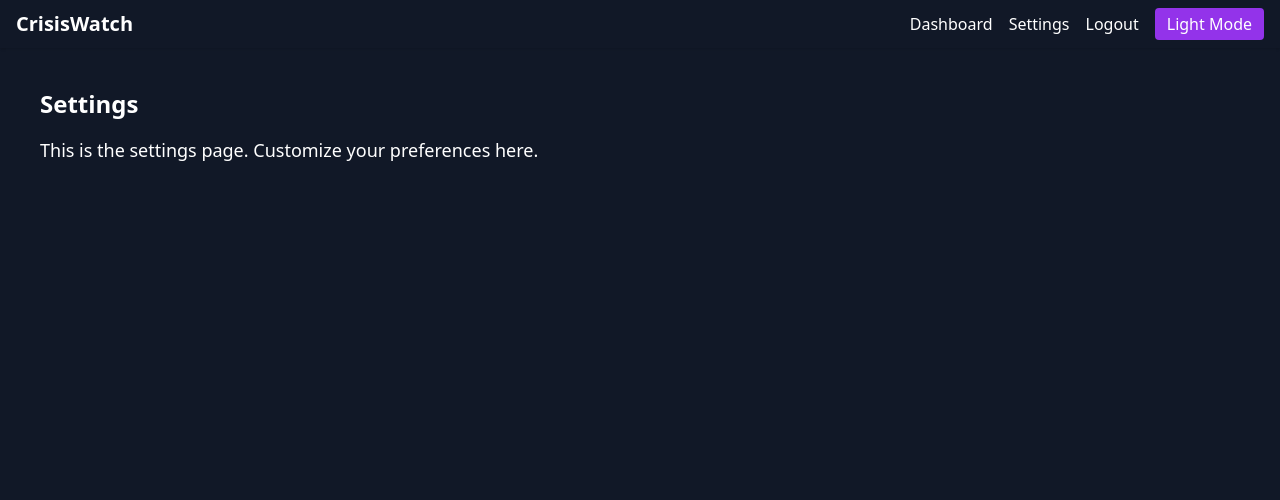
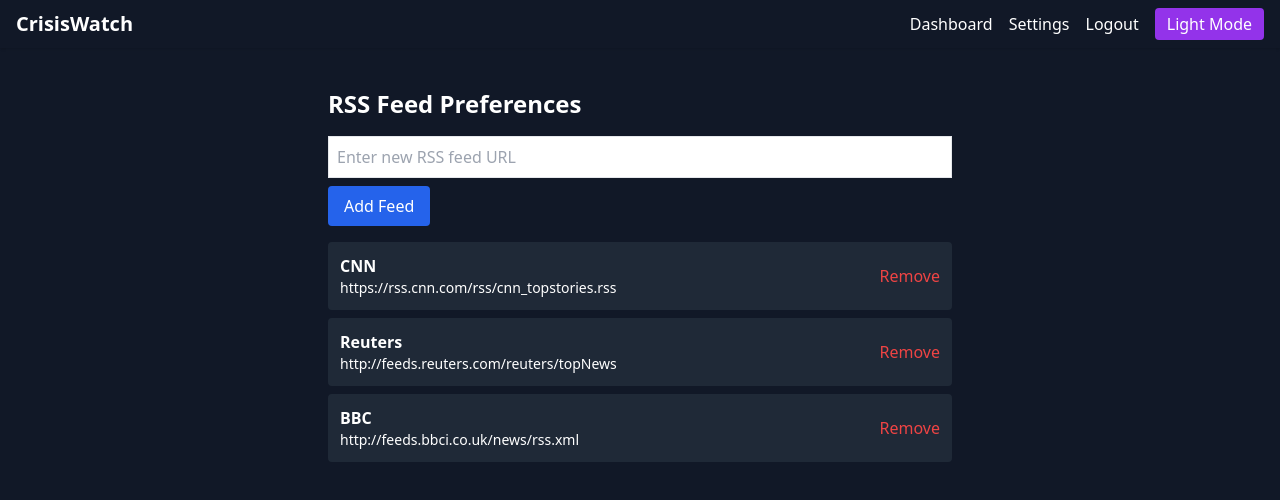
Before and after one commit to graydragon2/CrisisWatch, a Next.js app: page /settings in a window 1280 px wide. Shown: the top 500 px of the page. Built offline with nearby package versions, Linux system fonts and the light colour scheme.

Commit message:
Update settings.jsx

```diff
--- a/pages/settings.jsx
+++ b/pages/settings.jsx
@@ -1,10 +1,79 @@
 // pages/settings.jsx
+import { useState, useEffect } from 'react';
+
+const defaultFeeds = [
+  { name: 'CNN', url: 'https://rss.cnn.com/rss/cnn_topstories.rss' },
+  { name: 'Reuters', url: 'http://feeds.reuters.com/reuters/topNews' },
+  { name: 'BBC', url: 'http://feeds.bbci.co.uk/news/rss.xml' },
+];
 
 export default function SettingsPage() {
+  const [feeds, setFeeds] = useState([]);
+  const [newFeed, setNewFeed] = useState('');
+
+  // Load saved feeds from localStorage
+  useEffect(() => {
+    const saved = JSON.parse(localStorage.getItem('rssFeeds')) || defaultFeeds;
+    setFeeds(saved);
+  }, []);
+
+  const saveFeeds = (updatedFeeds) => {
+    setFeeds(updatedFeeds);
+    localStorage.setItem('rssFeeds', JSON.stringify(updatedFeeds));
+  };
+
+  const handleAddFeed = () => {
+    if (!newFeed.trim()) return;
+    const name = newFeed.split('/')[2] || `Feed ${feeds.length + 1}`;
+    const updated = [...feeds, { name, url: newFeed }];
+    saveFeeds(updated);
+    setNewFeed('');
+  };
+
+  const handleRemoveFeed = (index) => {
+    const updated = feeds.filter((_, i) => i !== index);
+    saveFeeds(updated);
+  };
+
   return (
-    <div className="p-6 text-lg">
-      <h1 className="text-2xl font-bold mb-4">Settings</h1>
-      <p>This is the settings page. Customize your preferences here.</p>
+    <div className="p-6 max-w-2xl mx-auto">
+      <h1 className="text-2xl font-bold mb-4">RSS Feed Preferences</h1>
+
+      <div className="mb-4">
+        <input
+          type="text"
+          value={newFeed}
+          onChange={(e) => setNewFeed(e.target.value)}
+          placeholder="Enter new RSS feed URL"
+          className="border p-2 w-full mb-2"
+        />
+        <button
+          onClick={handleAddFeed}
+          className="bg-blue-600 text-white px-4 py-2 rounded hover:bg-blue-500"
+        >
+          Add Feed
+        </button>
+      </div>
+
+      <ul className="space-y-2">
+        {feeds.map((feed, index) => (
+          <li
+            key={index}
+            className="flex justify-between items-center bg-gray-100 dark:bg-gray-800 p-3 rounded"
+          >
+            <div>
+              <p className="font-semibold">{feed.name}</p>
+              <p className="text-sm">{feed.url}</p>
+            </div>
+            <button
+              onClick={() => handleRemoveFeed(index)}
+              className="text-red-500 hover:underline"
+            >
+              Remove
+            </button>
+          </li>
+        ))}
+      </ul>
     </div>
   );
 }
```
